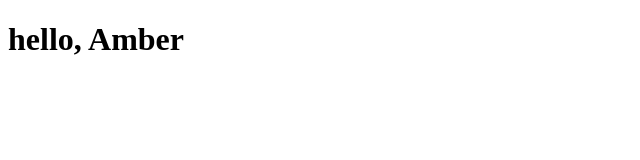
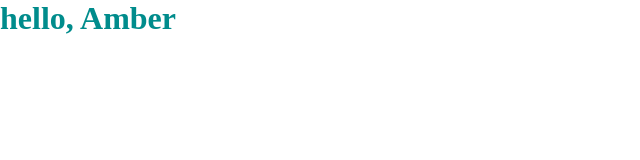
Before and after one commit to Amber-lb/Amber_git_learn, a plain HTML site: page index.html in a window 1280 px wide. Shown: the whole page, without its empty margins (0-640 px from the left). Drawn offline with Linux system fonts and the light colour scheme.

Commit message:
init publish

```diff
--- a/index.css
+++ b/index.css
@@ -6,3 +6,7 @@
 ul {
     list-style: none;
 }
+
+h1 {
+    color: #008c8c;
+}
--- a/index.html
+++ b/index.html
@@ -5,6 +5,7 @@
     <meta http-equiv="X-UA-Compatible" content="IE=edge">
     <meta name="viewport" content="width=device-width, initial-scale=1.0">
     <title>Document</title>
+    <link rel="stylesheet" href="./index.css">
 </head>
 <body>
     <h1>hello, Amber</h1>
```
